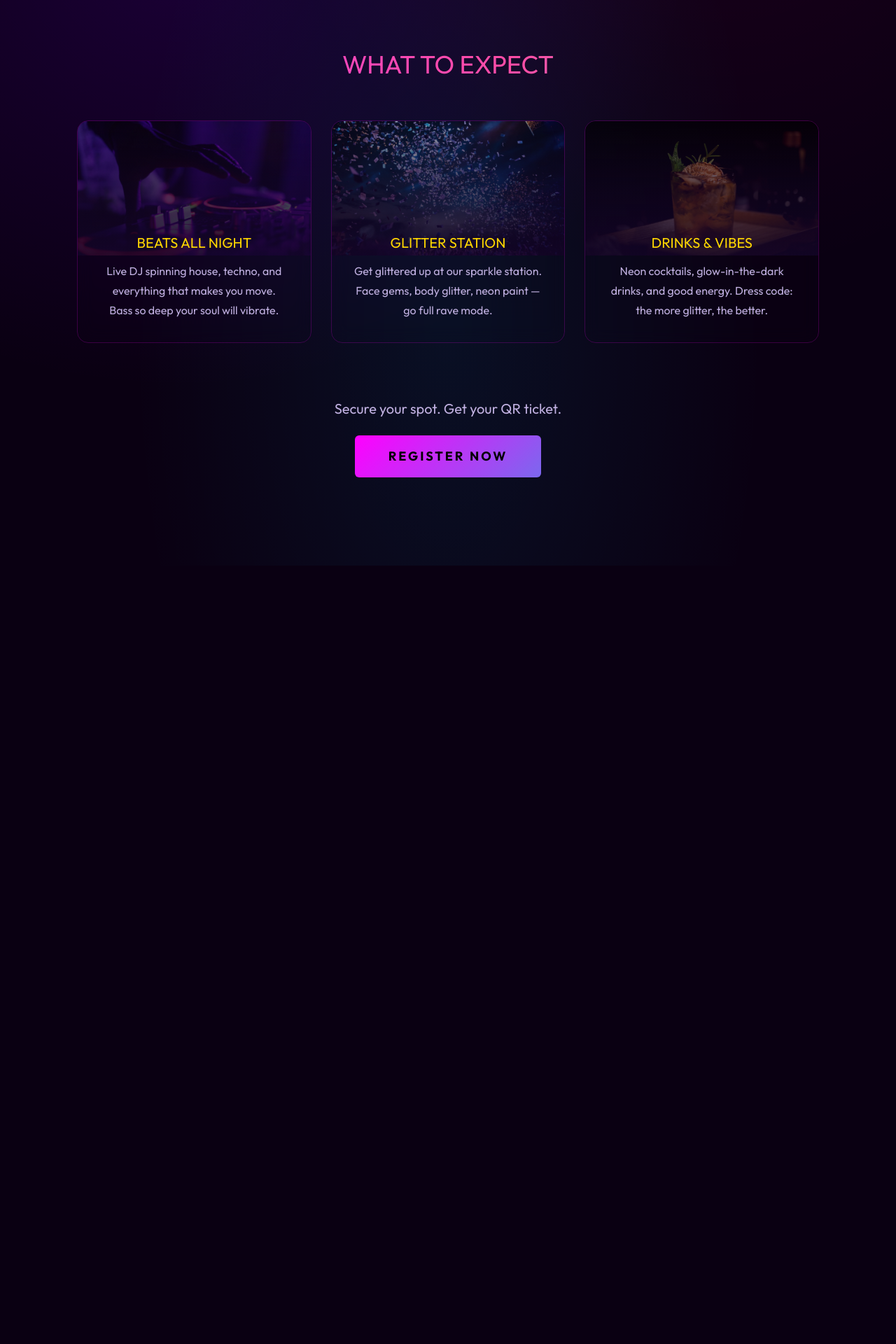
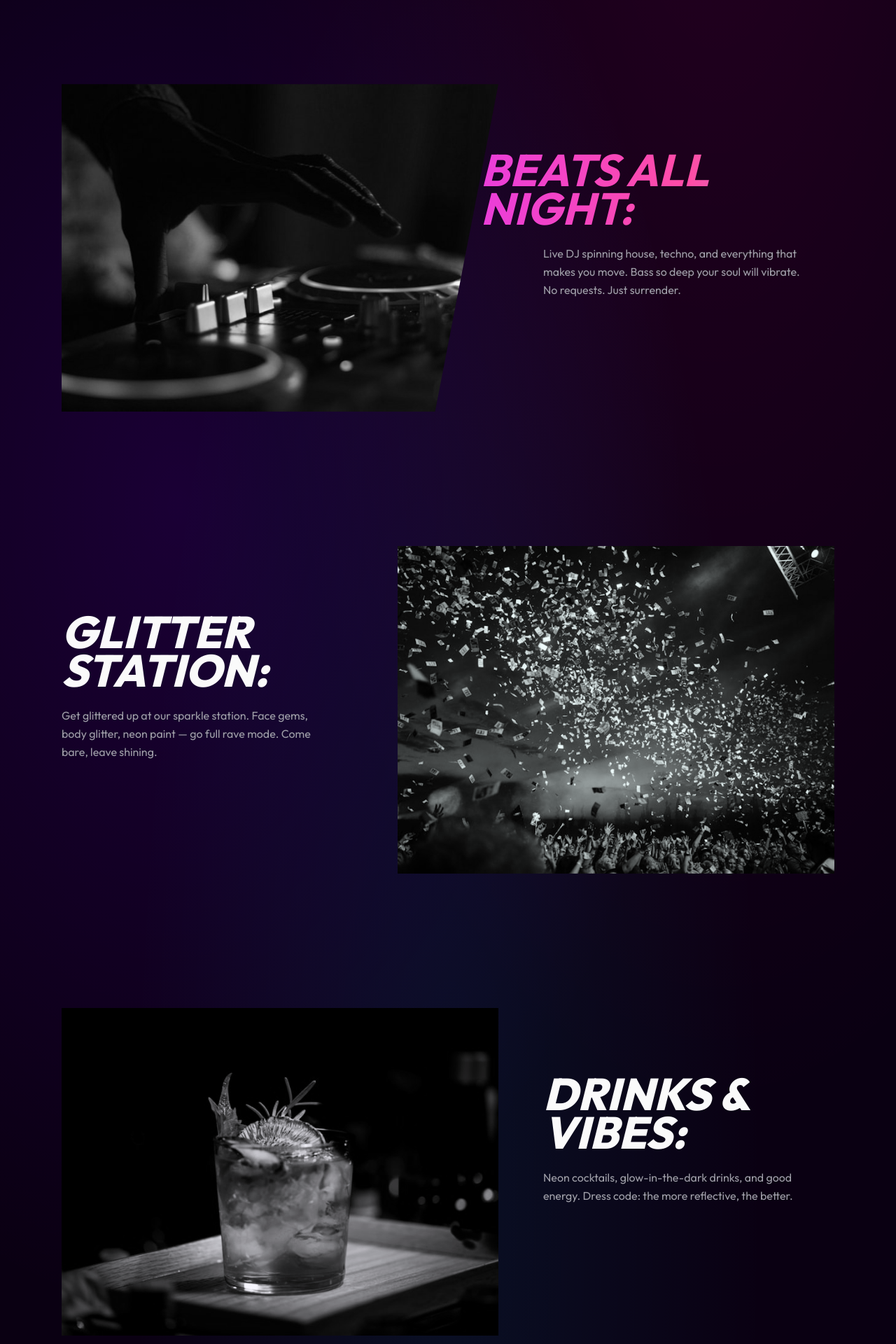
Before and after one commit to magnolo/glitter-me-softly, a SvelteKit app: page / in a window 1280 px wide. Shown: the part 920-2840 px from the top of the page at 70% size. Before the commit the page ends 1728 px from the top, so only its background shows below. Built offline with nearby package versions, Linux system fonts and the light colour scheme.

Commit message:
update all

```diff
--- a/package.json
+++ b/package.json
@@ -13,6 +13,7 @@
 	},
 	"devDependencies": {
 		"@sveltejs/adapter-auto": "^7.0.0",
+		"@sveltejs/adapter-vercel": "^6.3.3",
 		"@sveltejs/kit": "^2.50.2",
 		"@sveltejs/vite-plugin-svelte": "^6.2.4",
 		"@tailwindcss/vite": "^4.2.2",
--- a/src/app.css
+++ b/src/app.css
@@ -152,6 +152,10 @@ h3 {
 a {
   color: var(--color-neon-purple);
   text-decoration: none;
+}
+
+.clip-right{
+	clip-path: polygon(0% 0%, 100% 0%, 85.5% 100%, 0% 100%)
 }
 
 /* Neon gradient text utility */
--- a/src/routes/+page.svelte
+++ b/src/routes/+page.svelte
@@ -105,54 +105,85 @@
   </section>
 
   <!-- Info Section -->
-  <section class="px-5 pt-20 pb-30 max-w-275 mx-auto text-center">
-    <h2 class="neon-text text-4xl mb-15">What to Expect</h2>
-
-    <div
-      class="grid grid-cols-[repeat(auto-fit,minmax(280px,1fr))] gap-7 mb-20"
-    >
-      <div class="group card info-card">
-        <img src="/images/beats.jpg" alt="" class="info-card-img" />
-        <div class="info-card-overlay"></div>
-        <div class="info-card-body">
-          <h3 class="text-xl mb-3 text-neon-gold">Beats All Night</h3>
-          <p class="text-text-muted leading-7">
+  <section class="pt-32 pb-40">
+    <!-- Section 1: Beats — image left, text right -->
+	<div>
+	<div class="max-w-6xl mx-auto px-6 mb-32 md:mb-48">
+      <div class="flex flex-col md:flex-row items-start gap-8 md:gap-16 ">
+        <div class="w-full md:w-3/5 relative clip-right">
+          <img
+            src="/images/beats.jpg"
+            alt=""
+            class="w-full aspect-4/3 object-cover grayscale hover:grayscale-0 transition-all duration-700"
+          />
+          <!-- <div class="absolute inset-0 bg-neon-pink/5 mix-blend-multiply pointer-events-none"></div> -->
+        </div>
+        <div class="w-full md:w-2/5 flex flex-col justify-end md:pt-24 relative">
+          <h3 class="text-[clamp(2.5rem,5vw,4.5rem)] neon-text font-bold italic uppercase leading-[0.85] mb-6 text-foregroun -ml-[7vw]">
+            Beats all<br />night:
+          </h3>
+          <p class="text-muted-foreground text-sm md:text-base leading-relaxed max-w-sm">
             Live DJ spinning house, techno, and everything that makes you move.
-            Bass so deep your soul will vibrate.
+            Bass so deep your soul will vibrate. No requests. Just surrender.
           </p>
         </div>
       </div>
-      <div class="group card info-card">
-        <img src="/images/glitter.jpg" alt="" class="info-card-img" />
-        <div class="info-card-overlay"></div>
-        <div class="info-card-body">
-          <h3 class="text-xl mb-3 text-neon-gold">Glitter Station</h3>
-          <p class="text-text-muted leading-7">
+    </div>
+</div>
+    <!-- Section 2: Glitter — image right, text left -->
+    <div class="max-w-6xl mx-auto px-6 mb-32 md:mb-48">
+      <div class="flex flex-col md:flex-row-reverse items-start gap-8 md:gap-16">
+        <div class="w-full md:w-3/5 relative ">
+          <img
+            src="/images/glitter.jpg"
+            alt=""
+            class="w-full aspect-4/3 object-cover grayscale hover:grayscale-0 transition-all duration-700"
+          />
+          <div class="absolute inset-0 bg-neon-cyan/5 mix-blend-multiply pointer-events-none"></div>
+        </div>
+        <div class="w-full md:w-2/5 flex flex-col justify-end md:pt-24">
+          <h3 class="text-[clamp(2.5rem,5vw,4.5rem)] font-black italic uppercase leading-[0.85] mb-6 text-foreground">
+            Glitter<br />station:
+          </h3>
+          <p class="text-muted-foreground text-sm md:text-base leading-relaxed max-w-sm">
             Get glittered up at our sparkle station. Face gems, body glitter,
-            neon paint — go full rave mode.
-          </p>
-        </div>
-      </div>
-      <div class="group card info-card">
-        <img src="/images/drinks.jpg" alt="" class="info-card-img" />
-        <div class="info-card-overlay"></div>
-        <div class="info-card-body">
-          <h3 class="text-xl mb-3 text-neon-gold">Drinks & Vibes</h3>
-          <p class="text-text-muted leading-7">
-            Neon cocktails, glow-in-the-dark drinks, and good energy. Dress
-            code: the more glitter, the better.
+            neon paint — go full rave mode. Come bare, leave shining.
           </p>
         </div>
       </div>
     </div>
 
-    <div class="mt-10">
-      <p class="text-xl text-text-muted mb-6">
-        Secure your spot. Get your QR ticket.
+    <!-- Section 3: Drinks — image left, text right -->
+    <div class="max-w-6xl mx-auto px-6 mb-32 md:mb-48">
+      <div class="flex flex-col md:flex-row items-start gap-8 md:gap-16">
+        <div class="w-full md:w-3/5 relative">
+          <img
+            src="/images/drinks.jpg"
+            alt=""
+            class="w-full aspect-[4/3] object-cover grayscale hover:grayscale-0 transition-all duration-700"
+          />
+          <div class="absolute inset-0 bg-neon-purple/5 mix-blend-multiply pointer-events-none"></div>
+        </div>
+        <div class="w-full md:w-2/5 flex flex-col justify-end md:pt-24">
+          <h3 class="text-[clamp(2.5rem,5vw,4.5rem)] font-black italic uppercase leading-[0.85] mb-6 text-foreground">
+            Drinks &<br />vibes:
+          </h3>
+          <p class="text-muted-foreground text-sm md:text-base leading-relaxed max-w-sm">
+            Neon cocktails, glow-in-the-dark drinks, and good energy.
+            Dress code: the more reflective, the better.
+          </p>
+        </div>
+      </div>
+    </div>
+
+    <!-- CTA -->
+    <div class="text-center mt-10">
+      <p class="text-muted-foreground text-sm md:text-base tracking-widest uppercase mb-8 font-mono">
+        Secure your spot. Get your QR pass.
       </p>
       <a
         href="/register"
-        class="btn-glow btn-glow-base inline-block px-12 py-4 text-lg no-underline"
+        class="btn-glow btn-glow-base inline-block px-10 py-3 text-sm no-underline"
       >
         Register Now
       </a>
--- a/src/routes/register/+page.svelte
+++ b/src/routes/register/+page.svelte
@@ -35,7 +35,7 @@
       loading = false;
       if (supaError.code === "23505") {
         error =
-          "Oh no, das kommt schon jemand mit dieser email! Meld dich bei uns, wir wollen dich ja nicht missen.";
+          "Oh no, da kommt schon jemand mit dieser Info! Meld dich bei uns, wir wollen dich ja nicht missen.";
       } else {
         error = "Oh je. Das hat nicht geklappt. Versuche es nochmal bitte.";
       }
--- a/svelte.config.js
+++ b/svelte.config.js
@@ -1,4 +1,4 @@
-import adapter from '@sveltejs/adapter-auto';
+import adapter from '@sveltejs/adapter-vercel';
 
 /** @type {import('@sveltejs/kit').Config} */
 const config = {
```
Also changed, not shown: supabase-db.txt (added), 1 other file (tests, documents, lock files or other folders).
